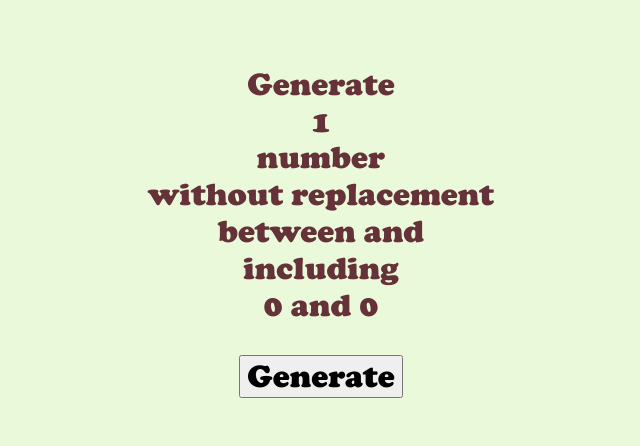
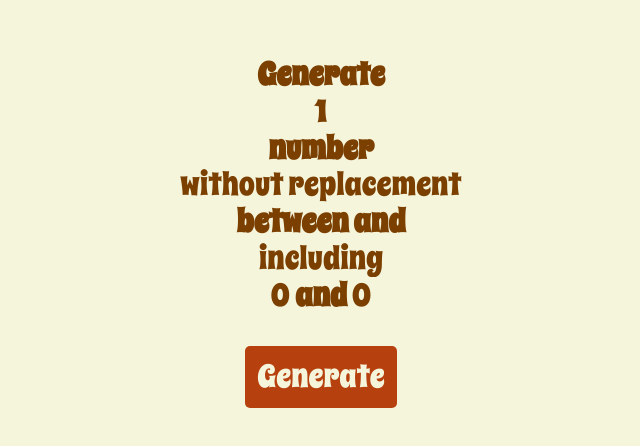
Before and after one commit to Mouzone/rng, a SvelteKit app: page / in a window 1280 px wide. Shown: the part 184-630 px from the top of the page, without its empty margins (319-959 px from the left). Built offline with nearby package versions, Linux system fonts and the light colour scheme.

Commit message:
Change font and color pallete

```diff
--- a/src/routes/+page.svelte
+++ b/src/routes/+page.svelte
@@ -138,18 +138,18 @@
 
 <style>
 	@font-face {
-		font-family: "Cooper Black";
-		src: url(/COOPBL.TTF) format("truetype");
-		font-weight: 900;
+		font-family: "Spicy Rice";
+		src: url(/Spicy_Rice/SpicyRice-Regular.ttf) format("truetype");
+		font-weight: 400;
 		font-style: normal;
 	}
 	#page {
 		height: 100dvh;
 		width: 100dvw;
 
-		font-family: "Cooper Black", serif;
-		background-color: #eaf9d9;
-		color: #653239;
+		font-family: "Spicy Rice", serif;
+		background-color: #f5f5dc;
+		color: #7b3f00;
 		font-weight: bolder;
 		font-size: 2em;
 
@@ -172,8 +172,8 @@
 		margin: 0;
 		padding: 0;
 
-		background-color: #eaf9d9;
-		color: #653239;
+		background-color: #f5f5dc;
+		color: #7b3f00;
 
 		text-align: center;
 		appearance: none;
@@ -189,4 +189,16 @@
 	input.range-input {
 		width: 40%;
 	}
+	button {
+		background-color: #b7410e;
+		color: #f5f5dc;
+		border: none;
+		outline: none;
+		border-radius: 5px;
+		padding: 0.4em;
+	}
+	button:hover {
+		background-color: #da9100;
+		color: #7b3f00;
+	}
 </style>
```
Also changed, not shown: static/Spicy_Rice/OFL.txt (added), static/Spicy_Rice/SpicyRice-Regular.ttf (added).
